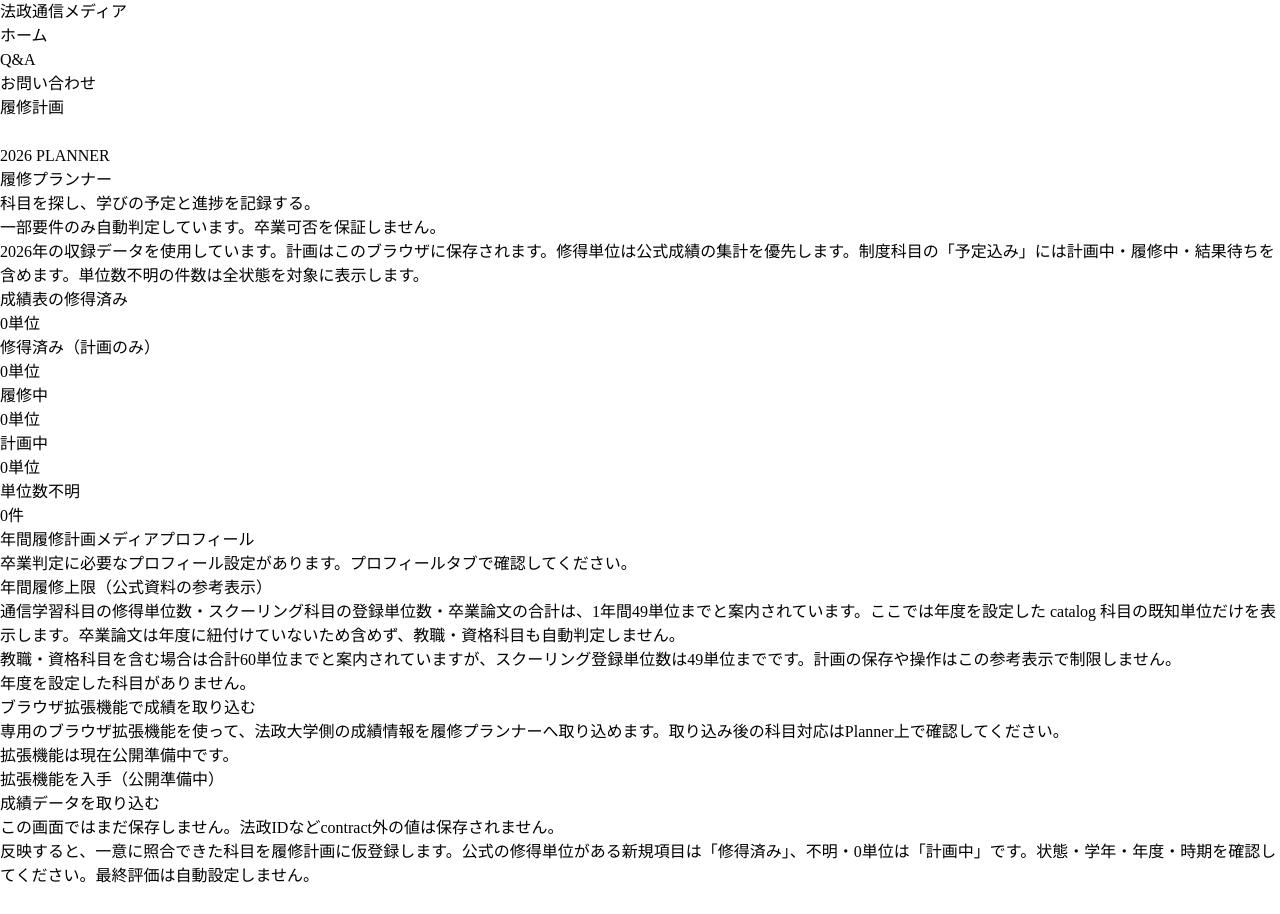
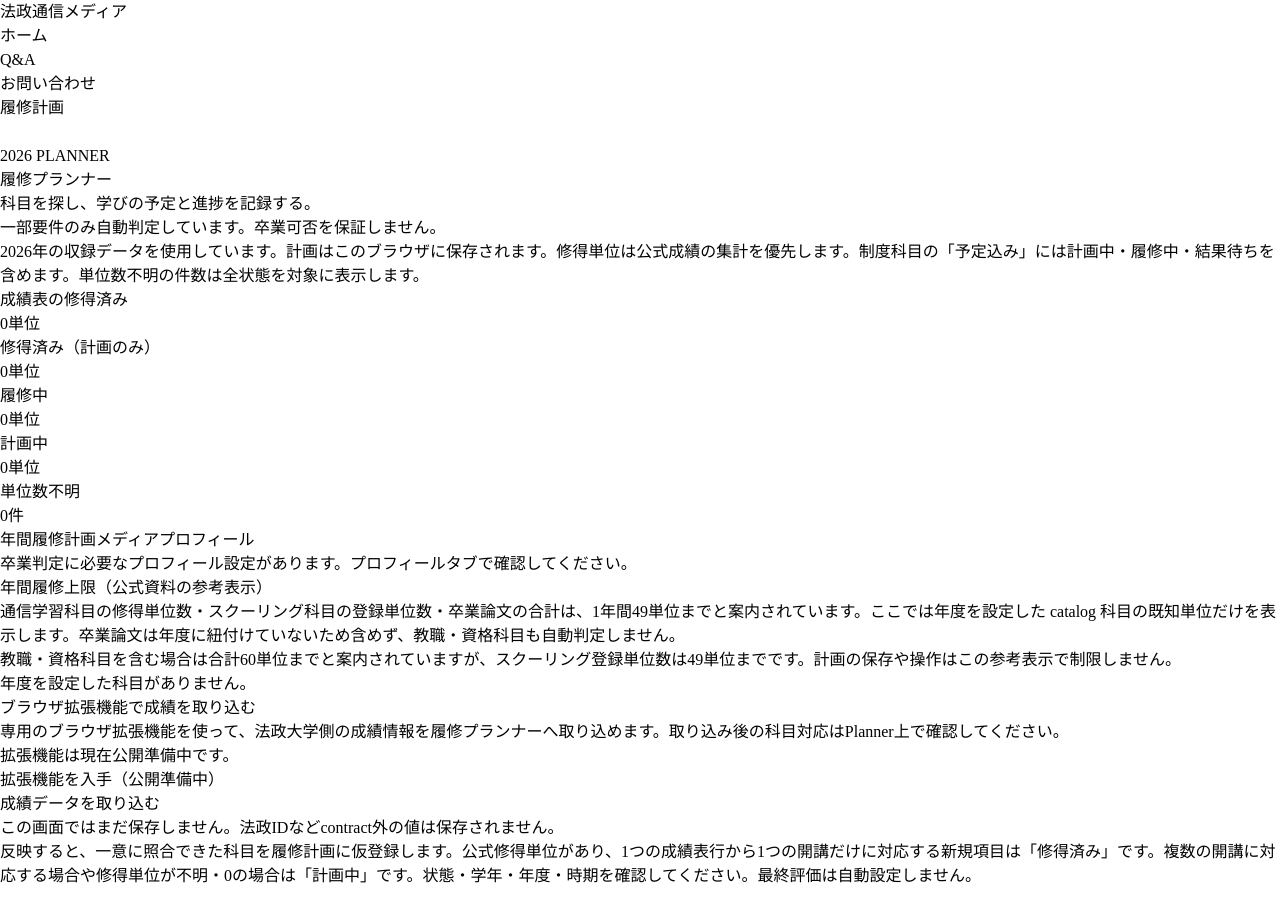
Before and after one commit to wata-0911/housei-media, a React (Vite) app: page /planner in a window 1280 px wide. Shown: the top 914 px of the page. Built offline with nearby package versions, Linux system fonts and the light colour scheme.

Commit message:
fix(planner): separate course progress dedup and guard multi-offering import

```diff
--- a/src/components/planner/GradeImportPanel.tsx
+++ b/src/components/planner/GradeImportPanel.tsx
@@ -21,7 +21,7 @@ export default function GradeImportPanel({ offerings, plannedItems, existing, ex
   useEffect(() => { if (directImport === undefined) return; if (!isHoseiGradeImportV1(directImport)) { setError('拡張機能から受信した成績データが contract v1 を満たしていません。反映していません。'); setUnits(null); onDirectResult?.({ ok: false }); return; } setText(''); setUnits(importPreview(directImport, offerings, existing, existingCourses)); setError(''); onDirectResult?.({ ok: true, courseCount: directImport.courses.length }); }, [directImport, offerings, existing, existingCourses, onDirectResult]);
   function update(index: number, patch: Partial<ImportPreviewUnit>) { setUnits(current => current?.map((unit, i) => i === index ? { ...unit, ...patch, yearSource: patch.academicYear !== undefined ? 'manual' : unit.yearSource } : unit) ?? null); }
   return <section className="border border-[#002255] bg-white p-4 space-y-3" aria-label="成績データを取り込む">
-    <h2 className="text-lg text-[#002255]">成績データを取り込む</h2><p className="text-sm">この画面ではまだ保存しません。法政IDなどcontract外の値は保存されません。</p><p className="text-sm">反映すると、一意に照合できた科目を履修計画に仮登録します。公式の修得単位がある新規項目は「修得済み」、不明・0単位は「計画中」です。状態・学年・年度・時期を確認してください。最終評価は自動設定しません。</p>
+    <h2 className="text-lg text-[#002255]">成績データを取り込む</h2><p className="text-sm">この画面ではまだ保存しません。法政IDなどcontract外の値は保存されません。</p><p className="text-sm">反映すると、一意に照合できた科目を履修計画に仮登録します。公式修得単位があり、1つの成績表行から1つの開講だけに対応する新規項目は「修得済み」です。複数の開講に対応する場合や修得単位が不明・0の場合は「計画中」です。状態・学年・年度・時期を確認してください。最終評価は自動設定しません。</p>
     {directImport !== undefined && !error && units && <p role="status" className="border border-blue-200 bg-blue-50 p-2 text-sm">拡張機能から成績データを受信しました。内容を確認してから反映してください。</p>}
     <label className="block text-sm">JSONファイル <input disabled={disabled} type="file" accept="application/json,.json" className="mt-1 block max-w-full" onChange={e => { const file = e.target.files?.[0]; if (!file) return; file.text().then(value => { setText(value); read(value); }); }} /></label>
     <label className="block text-sm">またはJSONを貼り付け<textarea disabled={disabled} value={text} onChange={e => setText(e.target.value)} className="mt-1 min-h-24 w-full border p-2 font-mono text-xs" /></label>
--- a/src/planner/curriculumCourseProgress.ts
+++ b/src/planner/curriculumCourseProgress.ts
@@ -1,6 +1,6 @@
 import type { ImportedCourseAchievement } from './gradeImportApply';
 import type { CurriculumCourse, Offering, PlannerCatalog, PlannerItem } from './plannerCatalog';
-import { exactImportedCurriculumId, plannerItemsWithoutOfficialEarned } from './officialCourseCredits';
+import { exactImportedCurriculumId } from './officialCourseCredits';
 import { isMediaSchooling } from './mediaSchooling';
 import { repeatableRule } from './repeatableRules';
 
@@ -34,6 +34,13 @@ export type CurriculumProgressResult = { courses: CurriculumCourseProgress[]; un
 
 export const COMPLETED_COURSE_ADVISORY = '科目構成単位を満たしています。原則として完成後の再履修はできませんが、科目・履修方法によって例外があります。';
 export const MEDIA_REPEAT_ADVISORY = '大学への電話確認ではメディアの再履修は不可との案内。詳細は教務へ確認してください';
+
+/** CourseProgress deduplicates proven imported attempts only. Unlinked earned
+ * attempts remain additive, unlike the conservative official graduation policy. */
+function plannerItemsWithoutImportedAttemptDuplicates(items: PlannerItem[], rows: ImportedCourseAchievement[]): PlannerItem[] {
+  const sourceIds = new Set(rows.map(row => row.id));
+  return items.filter(item => item.status !== 'earned' || !sourceIds.has(item.importedSourceCourseId ?? ''));
+}
 
 /** Rule names only classify repeatability after identity is established. They never group courses. */
 function isRepeatableCourse(course: CurriculumCourse, catalog: PlannerCatalog, scopeId: string | null): boolean {
@@ -71,7 +78,7 @@ export function deriveCurriculumCourseProgress(items: PlannerItem[], catalog: Pl
     if (id && courses.has(id)) groupFor(id).official.push(row);
     else unassigned.push({ offeringId: null, sourceCourseId: row.id, name: row.rawName, reason: '成績表行の制度科目を一意に判定できません。公式情報は保持しています。' });
   }
-  const retainedEarned = new Set(plannerItemsWithoutOfficialEarned(items, offerings, rows, catalog));
+  const retainedEarned = new Set(plannerItemsWithoutImportedAttemptDuplicates(items, rows));
   const result: CurriculumCourseProgress[] = [];
   for (const [id, group] of assigned) {
     const course = courses.get(id)!;
@@ -81,7 +88,7 @@ export function deriveCurriculumCourseProgress(items: PlannerItem[], catalog: Pl
     let unknownProjected = unknownEarned;
     const attempts = group.attempts.map(({ item, offering }): CurriculumCourseAttempt => {
       const officialEarnedPreferred = item.status === 'earned' && !retainedEarned.has(item);
-      if (officialEarnedPreferred && group.official.length === 0) {
+      if (officialEarnedPreferred && !group.official.some(row => row.id === item.importedSourceCourseId)) {
         unknownEarned = true; unknownProjected = true;
         if (!warnings.includes('取込元の制度科目が未確定または異なるため、履修項目の単位を推測して加算していません。')) warnings.push('取込元の制度科目が未確定または異なるため、履修項目の単位を推測して加算していません。');
       }
@@ -103,7 +110,8 @@ export function deriveCurriculumCourseProgress(items: PlannerItem[], catalog: Pl
     const excess = (credits: number) => repeatable || target === null ? 0 : Math.max(0, credits - target);
     if (excess(projectedCredits) > 0) warnings.push('科目構成単位を超える単位は超過候補です。卒業所要単位への算入可否は別途確認してください。');
     if (attempts.filter(attempt => isMediaSchooling(attempt.offering) && attempt.item.status !== 'dropped').length > 1) warnings.push(MEDIA_REPEAT_ADVISORY);
-    if (attempts.some(attempt => attempt.officialEarnedPreferred)) warnings.push('修得単位は成績表の公式集計を優先し、同じ科目の修得済み履修項目を加算していません。');
+    if (attempts.some(attempt => attempt.officialEarnedPreferred)) warnings.push('修得単位は成績表の公式集計を優先し、取込元が一致する修得済み履修項目を重複加算していません。');
+    if (group.official.length > 0 && attempts.some(attempt => attempt.item.status === 'earned' && !attempt.officialEarnedPreferred)) warnings.push('成績表とは別に修得済みとして記録された履修があります。卒業要件への正式反映には成績表の再取込を推奨します。');
     result.push({ curriculumCourseId: id, canonicalName: course.canonicalName, curriculumCredits: target,
       earnedCredits, projectedCredits, remainingCredits: target === null || unknownEarned ? null : Math.max(0, target - earnedCredits),
       completion: earnedCompletion, projectedCompletion: completion(projectedCredits, unknownProjected || unknownEarned),
--- a/src/planner/gradeImportApply.ts
+++ b/src/planner/gradeImportApply.ts
@@ -128,18 +128,27 @@ export function autoPlannerOfferingIdForImport(unit: ImportPreviewUnit, offering
 export function autoPlannerItemsForImport(units: ImportPreviewUnit[], existing: PlannerItem[], offerings: Offering[]): PlannerItem[] {
   const existingIds = new Set(existing.map(item => item.offeringId));
   const unitsByOffering = new Map<string, ImportPreviewUnit[]>();
+  const offeringsBySource = new Map<string, Set<string>>();
   for (const unit of units.filter(unit => unit.selected || unit.sourceDuplicate)) {
     const id = autoPlannerOfferingIdForImport(unit, offerings);
-    if (id && !existingIds.has(id)) unitsByOffering.set(id, [...(unitsByOffering.get(id) ?? []), unit]);
+    if (!id) continue;
+    const sourceId = unit.sourceExistingId ?? unit.sourceCourse.id;
+    const sourceOfferings = offeringsBySource.get(sourceId) ?? new Set<string>();
+    sourceOfferings.add(id);
+    offeringsBySource.set(sourceId, sourceOfferings);
+    // Count existing components too: filling only one missing item does not prove
+    // that the row aggregate belongs to that component.
+    if (!existingIds.has(id)) unitsByOffering.set(id, [...(unitsByOffering.get(id) ?? []), unit]);
   }
   return [...unitsByOffering].map(([id, units]) => {
     // Conflicting occurrences and inferred dates must not become certain plans.
     const years = new Set(units.map(unit => unit.yearSource === 'source' || unit.yearSource === 'manual' ? unit.academicYear : null));
     const terms = new Set(units.map(unit => unit.term === unit.rawTerm && isStandardTerm(unit.term) ? unit.term : null));
-    // Only a single official source aggregate can establish the initial earned state.
+    // Only a single source with one distinct safe Offering can establish earned.
     // Detail grades, exams, reports and their credit fields never decide it.
     const sourceIds = new Set(units.map(unit => unit.sourceExistingId ?? unit.sourceCourse.id));
-    const earned = sourceIds.size === 1 && units.every(unit => unit.sourceCourse.earnedCreditsTotal !== null && unit.sourceCourse.earnedCreditsTotal > 0);
+    const earned = sourceIds.size === 1 && offeringsBySource.get([...sourceIds][0])?.size === 1
+      && units.every(unit => unit.sourceCourse.earnedCreditsTotal !== null && unit.sourceCourse.earnedCreditsTotal > 0);
     return { ...plannerItemFromCourseSearch(id), ...(earned ? { status: 'earned' as const, importedSourceCourseId: [...sourceIds][0] } : {}), plannedYear: years.size === 1 ? [...years][0] : null,
       plannedTerm: terms.size === 1 ? [...terms][0] : null };
   });
--- a/src/planner/officialCourseCredits.ts
+++ b/src/planner/officialCourseCredits.ts
@@ -8,7 +8,9 @@ export function exactImportedCurriculumId(row: ImportedCourseAchievement, catalo
     && validImportedCurriculumIdentity(row, catalog) ? row.curriculumCourseId : null;
 }
 
-/** Remove only earned duplicates from calculation inputs, never from saved/UI items.
+/** Conservative official-priority policy for graduation and related calculations,
+ * separate from CourseProgress's source-linked attempt deduplication.
+ * Remove only earned duplicates from calculation inputs, never from saved/UI items.
  * An exact official Course aggregate owns all earned credit for that Course.
  * The source link also protects auto-created items whose institutional identity is unresolved.
  * Plans remain independent additional enrollments, including waiting items.
```
Also changed, not shown: 3 other files (tests, documents, lock files or other folders).
